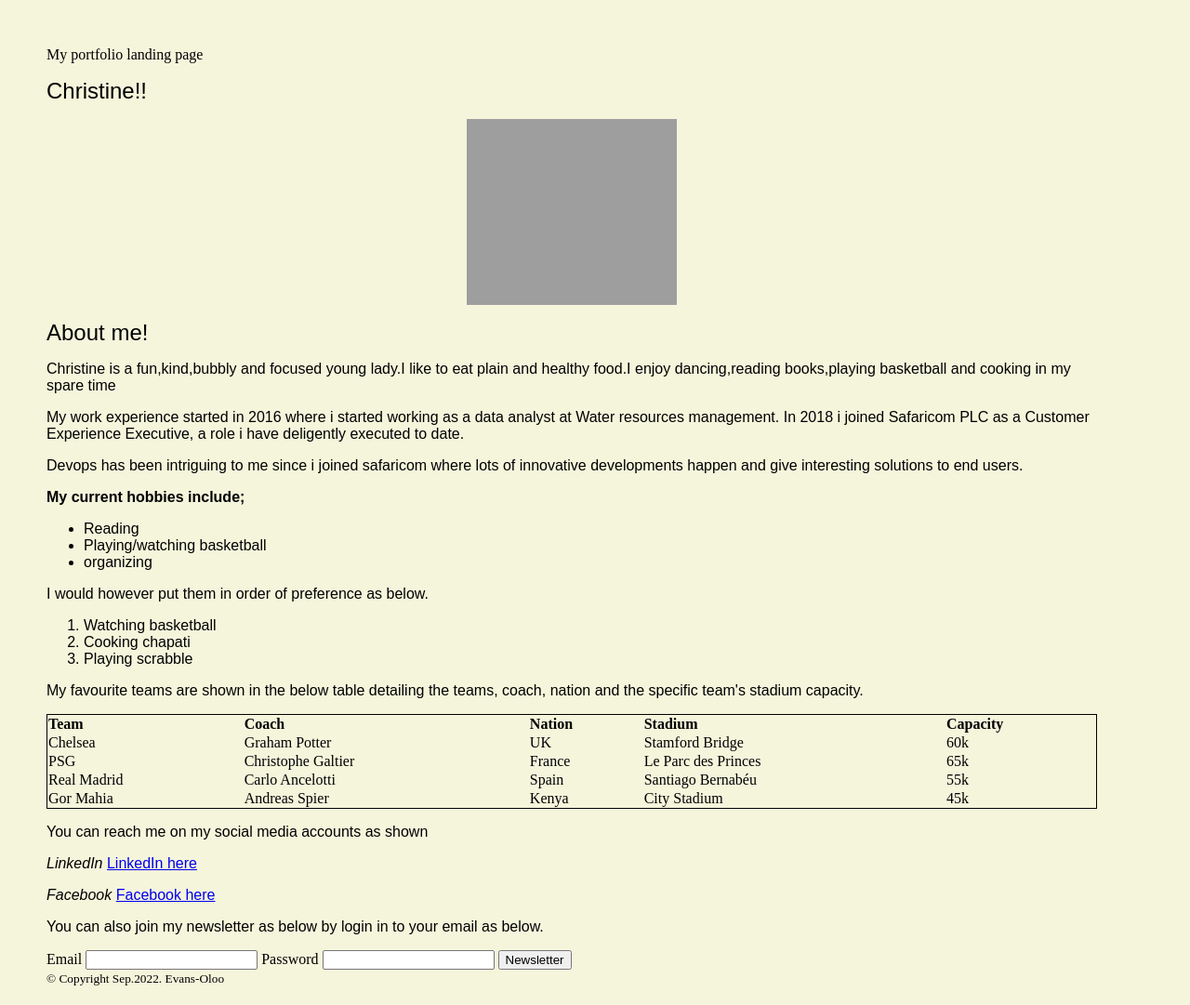
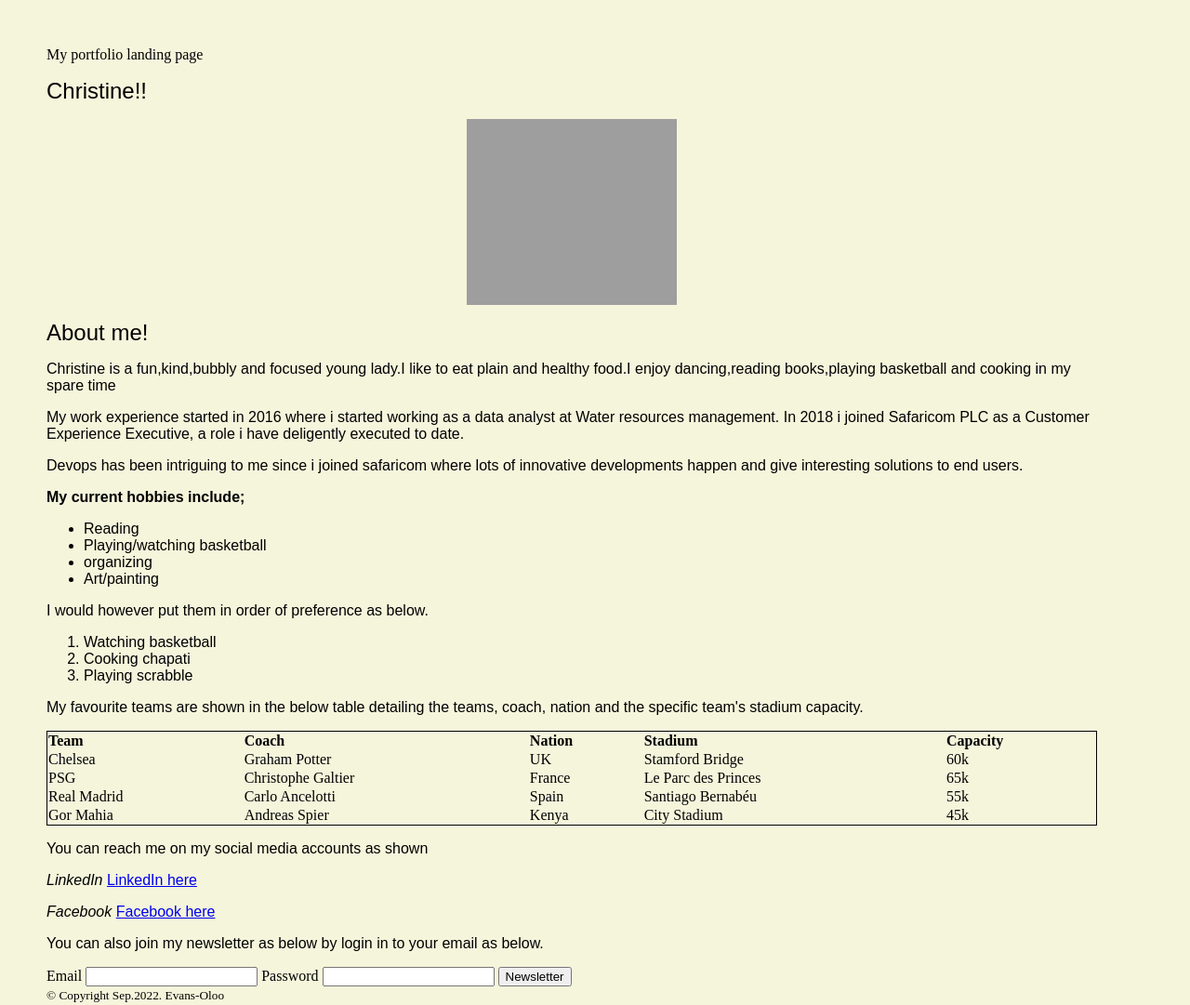
Before and after one commit to cgriungu/Week1, a plain HTML site: page index.html in a window 1280 px wide. Shown: the whole page at 93% size. Drawn offline with Linux system fonts and the light colour scheme; grey boxes are pictures that could not be loaded.

Commit message:
list updated

```diff
--- a/index.html
+++ b/index.html
@@ -19,6 +19,7 @@
     <li>Reading</li>
     <li> Playing/watching basketball</li>
     <li>organizing</li>
+    <li>Art/painting</li>
 </ul>
 <p>I would however put them in order of preference as below.</p>
 <ol>
```
